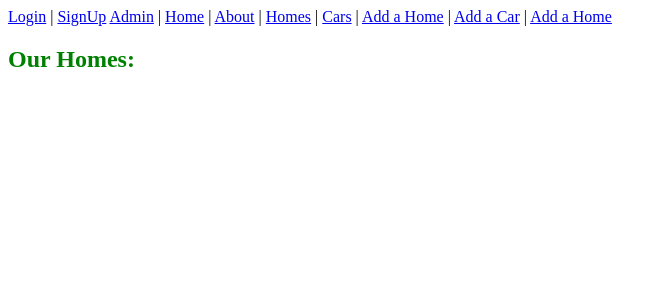
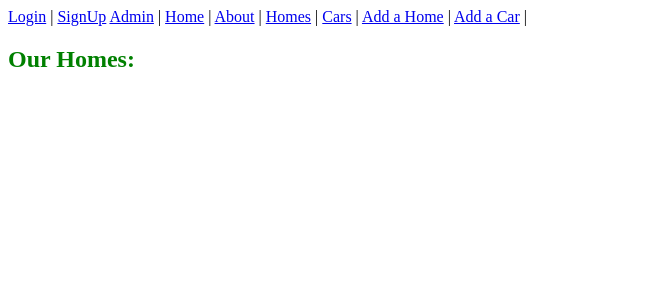
Before and after one commit to Hasanrizvi1993/Mybnb, a Django app: page /homes/ in a window 1280 px wide. Shown: the top 300 px of the page, without its empty margins (0-666 px from the left). Run offline with Django 4.2, Linux system fonts and the light colour scheme; data that the repository does not hold is empty.

Commit message:
Deleted extra add home link

```diff
--- a/main_app/templates/homelist.html
+++ b/main_app/templates/homelist.html
@@ -1,5 +1,4 @@
 {% extends 'base.html' %} {% block content %}
-    <a href="{% url 'home_create' %}">Add a Home</a>
     <h1>Our Homes:</h1>
     {% for home in homes %}
     <img src="{{home.image}}" alt="{{home.location}}">
```
